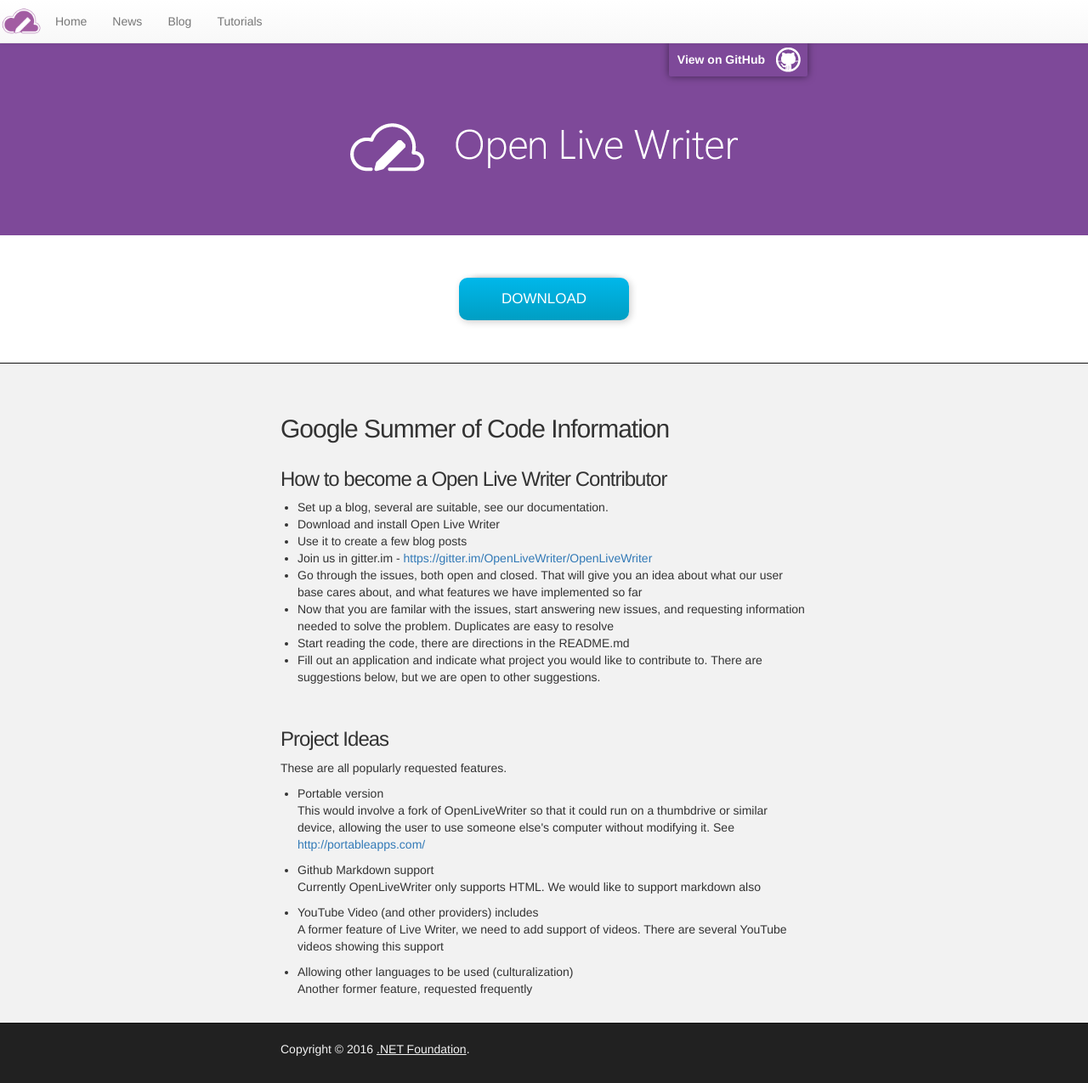
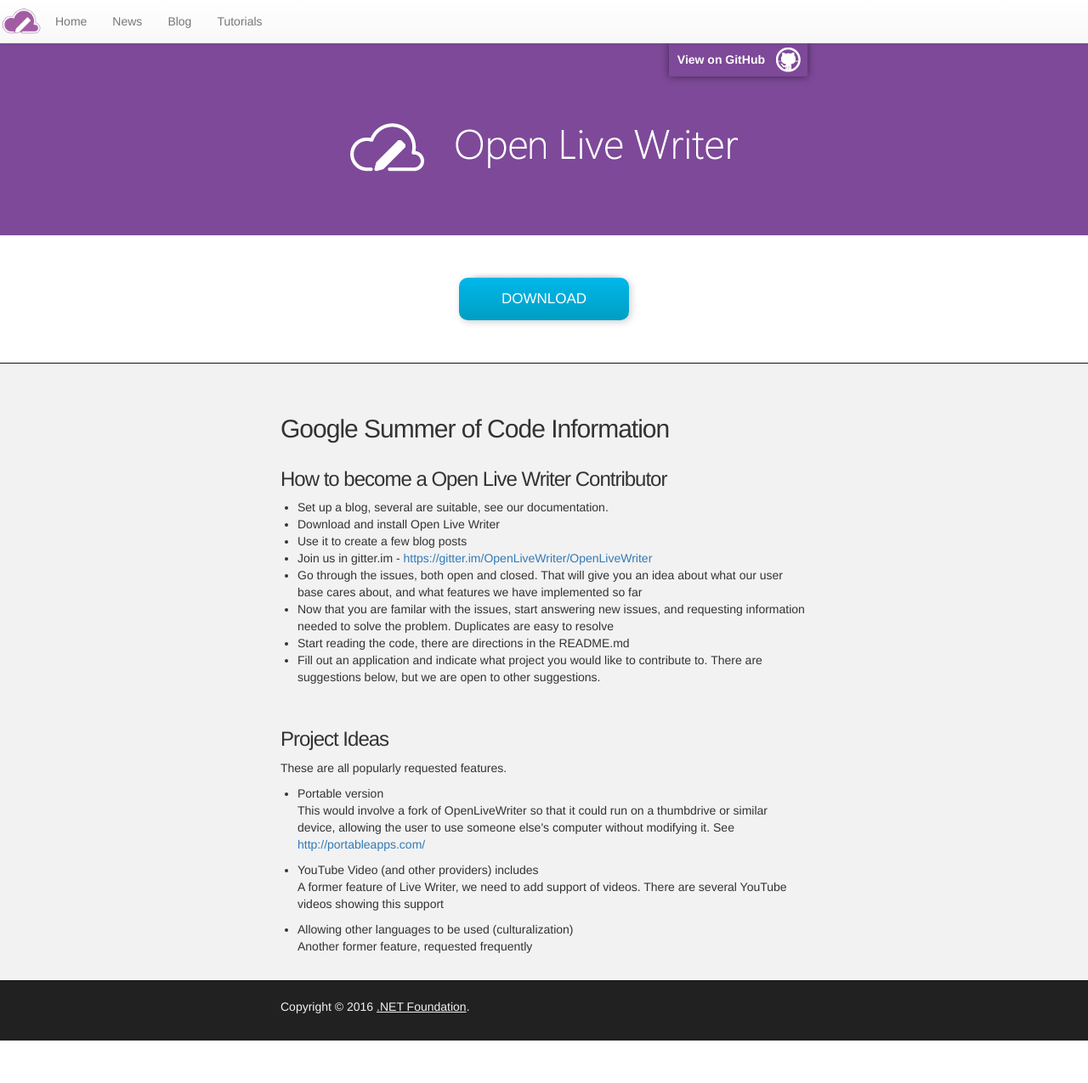
Before and after one commit to OpenLiveWriter/OpenLiveWriter.Github.io, a Jekyll site: the page built from GSoC/index.html, in a window 1280 px wide and 1275 px high. Shown: the whole window at 85% size. Built offline with Jekyll 4.4.1, drawn with Linux system fonts in a browser that asks for light colours.

Commit message:
Update index.html
Suggestion taken

```diff
--- a/GSoC/index.html
+++ b/GSoC/index.html
@@ -42,9 +42,6 @@
             a thumbdrive or similar device, allowing the user to use someone else's
             computer without modifying it.  See <a href=http://portableapps.com> http://portableapps.com/</a></p>
     </li>
-<li>Github Markdown support
-    <p>Currently OpenLiveWriter only supports HTML.  We would like to support markdown also</p>
-</li>
 <li>YouTube Video (and other providers) includes
     <p>A former feature of Live Writer, we need to add support of videos.  There are several YouTube videos showing this support</p>
 </li>
```
